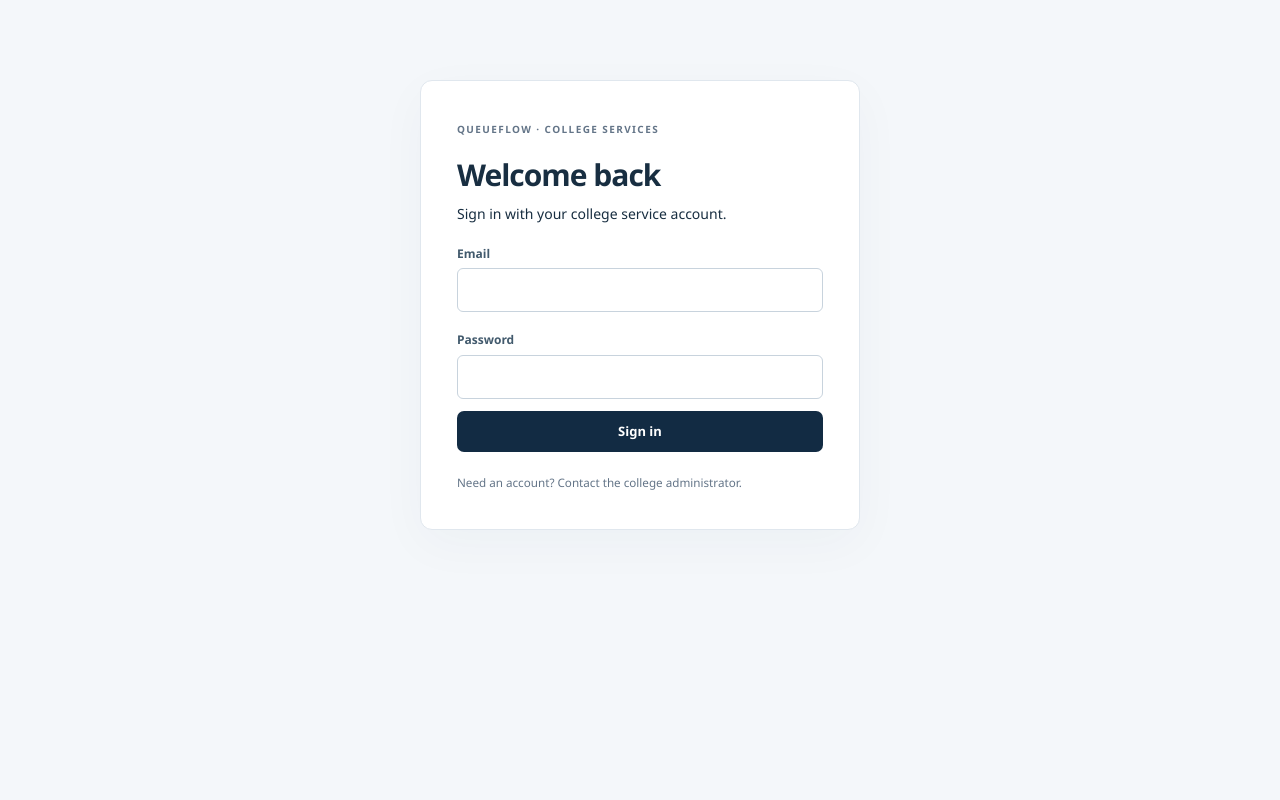
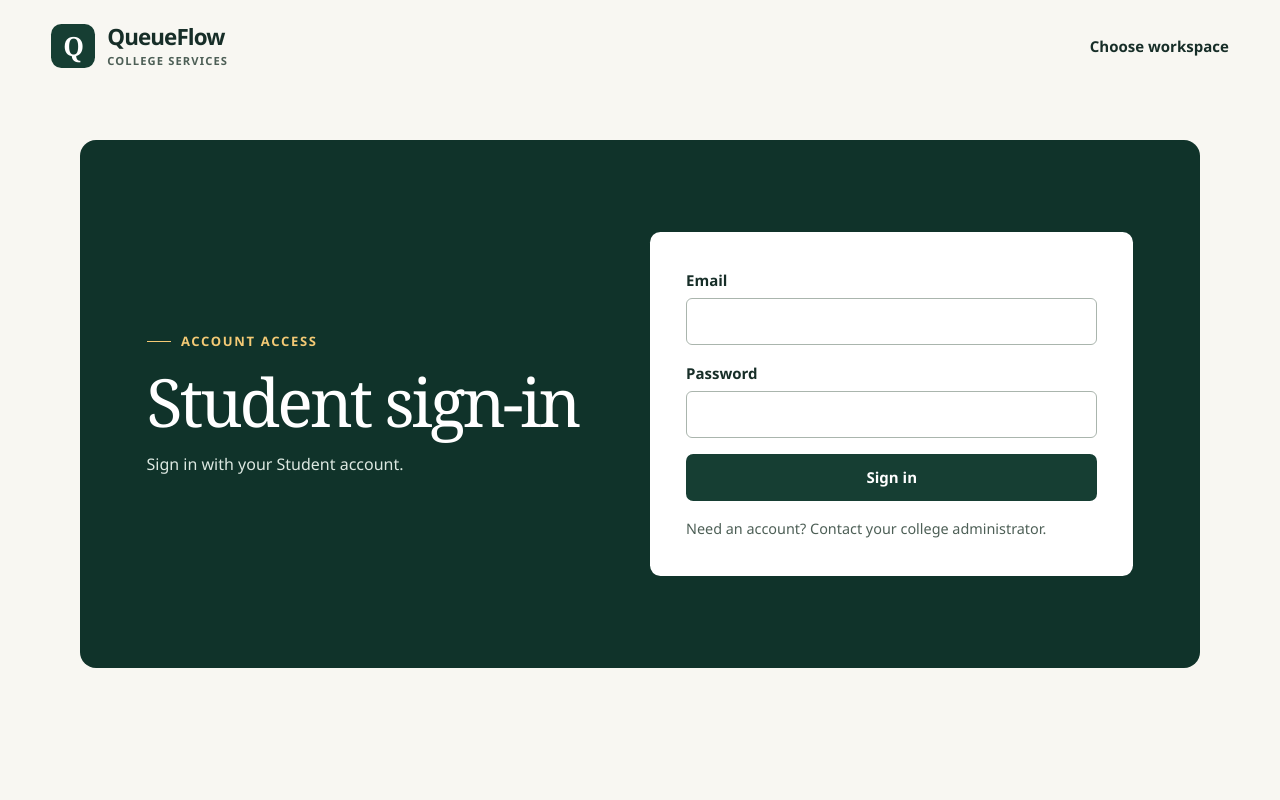
Before and after one commit to Shane-06/QueueFlow-Digital-Queue-Appointment-Management-System, a Spring Boot app: page /login?role=student in a window 1280 px wide. Run offline with Spring Boot 4, Linux system fonts and the light colour scheme; some of the project's set-up classes (security, data sources, template engines, error pages and the like) are left out, and stand-ins take their place.

Commit message:
feat: add campus landing page and role-specific sign-in

```diff
--- a/app/src/main/java/com/queueflow/controller/AuthController.java
+++ b/app/src/main/java/com/queueflow/controller/AuthController.java
@@ -1,11 +1,40 @@
 package com.queueflow.controller;
+
 import com.queueflow.security.Actor;
+import java.util.Locale;
+import java.util.Map;
 import org.springframework.stereotype.Controller;
 import org.springframework.ui.Model;
 import org.springframework.web.bind.annotation.GetMapping;
+import org.springframework.web.bind.annotation.RequestParam;
+
 @Controller
 public class AuthController {
-    private final Actor actor;public AuthController(Actor actor){this.actor=actor;}
-    @GetMapping("/login") public String login(){return "login";}
-    @GetMapping("/dashboard") public String dashboard(){return "redirect:/"+actor.current().role.toLowerCase()+"/dashboard";}
+    private static final Map<String, String> WORKSPACE_NAMES = Map.of(
+        "student", "Student", "staff", "Staff", "admin", "Admin"
+    );
+
+    private final Actor actor;
+
+    public AuthController(Actor actor) {
+        this.actor = actor;
+    }
+
+    @GetMapping("/sign-in")
+    public String chooseWorkspace() {
+        return "sign-in";
+    }
+
+    @GetMapping("/login")
+    public String login(@RequestParam(defaultValue = "") String role, Model model) {
+        String roleName = WORKSPACE_NAMES.get(role);
+        model.addAttribute("roleName", roleName);
+        model.addAttribute("workspaceRole", roleName == null ? null : role);
+        return "login";
+    }
+
+    @GetMapping("/dashboard")
+    public String dashboard() {
+        return "redirect:/" + actor.current().role.toLowerCase(Locale.ROOT) + "/dashboard";
+    }
 }
--- /dev/null
+++ b/app/src/main/resources/static/css/entry.css
@@ -0,0 +1,320 @@
+.entry-page {
+    --entry-ink: #172e28;
+    --entry-green: #163e33;
+    --entry-deep: #10332a;
+    --entry-gold: #f4ca75;
+    --entry-paper: #f8f7f2;
+    --entry-border: #dddcd2;
+    --entry-muted: #4d5f56;
+    min-height: 100vh;
+    background: var(--entry-paper);
+    color: var(--entry-ink);
+    font-size: 1rem;
+}
+
+.entry-page a:focus-visible,
+.entry-page button:focus-visible,
+.entry-page input:focus-visible {
+    outline: 3px solid #25816a;
+    outline-offset: 4px;
+}
+
+.entry-shell {
+    width: min(100% - clamp(2rem, 8vw, 8rem), 83rem);
+    margin-inline: auto;
+}
+
+.entry-header-inner,
+.entry-nav,
+.entry-footer-inner {
+    display: flex;
+    align-items: center;
+}
+
+.entry-header-inner {
+    min-height: 5.75rem;
+    justify-content: space-between;
+    gap: 1rem;
+}
+
+.entry-brand {
+    display: inline-flex;
+    align-items: center;
+    gap: .75rem;
+    color: var(--entry-ink);
+    font-size: 1.4rem;
+    line-height: 1.1;
+    font-weight: 760;
+    letter-spacing: -.04em;
+    text-decoration: none;
+}
+
+.entry-brand small {
+    display: block;
+    margin-top: .3rem;
+    color: var(--entry-muted);
+    font-size: .7rem;
+    font-weight: 700;
+    letter-spacing: .1em;
+    text-transform: uppercase;
+}
+
+.entry-mark {
+    display: grid;
+    place-items: center;
+    width: 2.75rem;
+    aspect-ratio: 1;
+    border-radius: .65rem;
+    background: var(--entry-green);
+    color: #fff;
+    font: 700 1.65rem Georgia, serif;
+}
+
+.entry-nav { gap: clamp(1rem, 3vw, 2.5rem); }
+
+.entry-nav-link {
+    color: var(--entry-ink);
+    font-size: .9375rem;
+    font-weight: 650;
+    text-decoration: none;
+}
+
+.entry-nav-link:hover { text-decoration: underline; }
+
+.entry-button {
+    display: inline-flex;
+    align-items: center;
+    justify-content: center;
+    min-height: 2.9rem;
+    padding: .65rem 1.25rem;
+    border: 1px solid transparent;
+    border-radius: .45rem;
+    background: var(--entry-green);
+    color: #fff;
+    font: 700 .9375rem/1.4 'Segoe UI', system-ui, sans-serif;
+    text-align: center;
+    text-decoration: none;
+    transition: background-color .16s ease, border-color .16s ease;
+}
+
+.entry-button:hover { background: #215742; }
+.entry-button-gold { background: var(--entry-gold); color: #222a20; }
+.entry-button-gold:hover { background: #ffe1a1; }
+
+.entry-hero {
+    display: grid;
+    grid-template-columns: 1fr 1fr;
+    overflow: hidden;
+    border-radius: 1rem;
+    background: var(--entry-deep);
+    color: #fff;
+}
+
+.entry-hero-copy {
+    align-self: center;
+    padding: clamp(2rem, 4.6vw, 4.85rem);
+}
+
+.entry-kicker {
+    display: flex;
+    align-items: center;
+    gap: .65rem;
+    margin-bottom: 1.05rem;
+    color: var(--entry-gold);
+    font-size: .8125rem;
+    font-weight: 700;
+    letter-spacing: .13em;
+    text-transform: uppercase;
+}
+
+.entry-kicker::before {
+    content: '';
+    width: 1.5rem;
+    height: 1px;
+    background: currentColor;
+}
+
+.entry-hero h1,
+.entry-auth h1,
+.entry-workspaces h2 {
+    font-family: Georgia, 'Times New Roman', serif;
+    font-weight: 400;
+    letter-spacing: -.045em;
+}
+
+.entry-hero h1 {
+    margin-bottom: 1.1rem;
+    font-size: clamp(2.65rem, 5.54vw, 5.2rem);
+    line-height: 1.02;
+}
+
+.entry-intro {
+    max-width: 27rem;
+    margin-bottom: 1.7rem;
+    color: #dce8e1;
+    font-size: clamp(1rem, 1.4vw, 1.125rem);
+    line-height: 1.65;
+}
+
+.entry-hero-image {
+    display: block;
+    width: 100%;
+    height: 100%;
+    min-height: 0;
+    object-fit: cover;
+    object-position: 53% center;
+}
+
+.entry-workspaces {
+    padding-block: clamp(2.4rem, 4vw, 3.8rem);
+    scroll-margin-top: 1rem;
+}
+
+.entry-workspaces h2 {
+    margin-bottom: 1.4rem;
+    font-size: clamp(2rem, 3.5vw, 3rem);
+    line-height: 1.1;
+}
+
+.entry-workspace-grid {
+    display: grid;
+    grid-template-columns: repeat(3, minmax(0, 1fr));
+    gap: 1rem;
+}
+
+.entry-workspace {
+    padding: clamp(1.1rem, 2.4vw, 1.8rem);
+    border: 1px solid var(--entry-border);
+    border-radius: .65rem;
+    background: #fff;
+}
+
+.entry-icon {
+    display: grid;
+    place-items: center;
+    width: 2.9rem;
+    aspect-ratio: 1;
+    flex: none;
+    border-radius: .55rem;
+    background: #e8f0e9;
+    color: var(--entry-green);
+}
+
+.entry-icon svg { width: 1.5rem; height: 1.5rem; }
+
+.entry-workspace h3 {
+    margin-block: .85rem .3rem;
+    font-size: 1.2rem;
+    line-height: 1.25;
+}
+
+.entry-workspace p {
+    margin: 0;
+    color: var(--entry-muted);
+    line-height: 1.55;
+}
+
+.entry-footer { border-top: 1px solid var(--entry-border); }
+
+.entry-footer-inner {
+    gap: .5rem 1rem;
+    flex-wrap: wrap;
+    justify-content: space-between;
+    padding-block: 1.15rem;
+    color: var(--entry-muted);
+    font-size: .875rem;
+}
+
+.entry-footer-inner strong { color: var(--entry-ink); }
+
+.entry-auth {
+    display: grid;
+    grid-template-columns: minmax(0, 1fr) minmax(0, 1.1fr);
+    align-items: center;
+    gap: clamp(2rem, 5vw, 5rem);
+    max-width: 70rem;
+    min-height: min(33rem, 100vh - 8rem);
+    margin-block: clamp(1rem, 4vw, 3rem) 3rem;
+    padding: clamp(1.5rem, 5.2vw, 4.4rem);
+    border-radius: 1rem;
+    background: var(--entry-deep);
+    color: #fff;
+}
+
+.entry-auth h1 {
+    margin-bottom: .95rem;
+    font-size: clamp(2.65rem, 5.2vw, 4.65rem);
+    line-height: 1.02;
+}
+
+.entry-auth-copy > p:last-child { margin-bottom: 0; color: #dce8e1; }
+.entry-roles { display: grid; gap: .75rem; }
+
+.entry-role {
+    display: grid;
+    grid-template-columns: auto minmax(0, 1fr) auto;
+    align-items: center;
+    gap: .95rem;
+    padding: 1rem;
+    border: 1px solid transparent;
+    border-radius: .65rem;
+    background: #fff;
+    color: var(--entry-ink);
+    line-height: 1.45;
+    text-decoration: none;
+    transition: background-color .16s ease, border-color .16s ease;
+}
+
+.entry-role:hover { border-color: var(--entry-gold); background: #fbf4e4; }
+.entry-role strong { display: block; font-size: 1.125rem; }
+.entry-role strong + span { display: block; margin-top: .12rem; color: var(--entry-muted); }
+
+.entry-role-chevron {
+    width: .55rem;
+    height: .55rem;
+    border-top: 2px solid currentColor;
+    border-right: 2px solid currentColor;
+    transform: rotate(45deg);
+    margin-right: .25rem;
+}
+
+.entry-login {
+    padding: clamp(1.15rem, 3.5vw, 2.25rem);
+    border-radius: .65rem;
+    background: #fff;
+    color: var(--entry-ink);
+}
+
+.entry-login label {
+    margin: 0 0 .35rem;
+    color: var(--entry-ink);
+    font-size: .9375rem;
+}
+
+.entry-login input {
+    min-height: 2.85rem;
+    margin-bottom: 1rem;
+    border-color: #aab5ad;
+}
+
+.entry-login button { width: 100%; }
+.entry-help { margin: 1rem 0 0; color: var(--entry-muted); font-size: .9rem; }
+.entry-alert, .entry-message { padding: .65rem .8rem; border-radius: .4rem; font-size: .9375rem; }
+.entry-alert { background: #fbe9e7; color: #8d2925; }
+.entry-message { background: #e8f0e9; color: var(--entry-green); }
+
+@media (max-width: 52rem) {
+    .entry-header-inner { min-height: 4.85rem; }
+    .entry-hero, .entry-auth { grid-template-columns: minmax(0, 1fr); }
+    .entry-hero h1 { font-size: clamp(2.65rem, 8.5vw, 4.6rem); }
+    .entry-hero-image { height: clamp(13rem, 50vw, 25rem); }
+    .entry-auth { min-height: 0; gap: 1.5rem; }
+}
+
+@media (max-width: 35rem) {
+    .entry-nav .entry-nav-link { display: none; }
+    .entry-workspace-grid { grid-template-columns: minmax(0, 1fr); }
+    .entry-hero-copy { padding: 1.6rem; }
+    .entry-role { gap: .7rem; padding: .8rem; }
+    .entry-role .entry-icon { width: 2.5rem; }
+}
--- a/app/src/main/resources/templates/login.html
+++ b/app/src/main/resources/templates/login.html
@@ -1 +1,45 @@
-<!doctype html><html lang="en" xmlns:th="http://www.thymeleaf.org"><head><meta charset="UTF-8"><meta name="viewport" content="width=device-width,initial-scale=1"><title>Sign in · QueueFlow</title><link rel="stylesheet" th:href="@{/css/app.css}"></head><body><main class="welcome"><span class="eyebrow">QUEUEFLOW · COLLEGE SERVICES</span><h1>Welcome back</h1><p>Sign in with your college service account.</p><p th:if="${param.error}" role="alert">Email or password is incorrect, or your account is inactive.</p><p th:if="${param.logout}">You have signed out.</p><p th:if="${param.disabled}" role="alert">Your account access changed. Please sign in again.</p><form th:action="@{/login}" method="post"><label for="email">Email</label><input id="email" name="username" type="email" autocomplete="username" required><label for="password">Password</label><input id="password" name="password" type="password" autocomplete="current-password" required><p><button type="submit">Sign in</button></p></form><small>Need an account? Contact the college administrator.</small></main></body></html>
+<!doctype html>
+<html lang="en" xmlns:th="http://www.thymeleaf.org">
+<head>
+    <meta charset="UTF-8">
+    <meta name="viewport" content="width=device-width, initial-scale=1">
+    <title>Sign in | QueueFlow</title>
+    <link rel="stylesheet" th:href="@{/css/app.css}">
+    <link rel="stylesheet" th:href="@{/css/entry.css}">
+</head>
+<body class="entry-page">
+<header class="entry-header">
+    <div class="entry-shell entry-header-inner">
+        <a class="entry-brand" th:href="@{/}" aria-label="QueueFlow home">
+            <span class="entry-mark" aria-hidden="true">Q</span>
+            <span>QueueFlow <small>College services</small></span>
+        </a>
+        <a class="entry-nav-link" th:href="@{/sign-in}">Choose workspace</a>
+    </div>
+</header>
+<main class="entry-shell entry-auth">
+    <section class="entry-auth-copy" aria-labelledby="sign-in-title">
+        <p class="entry-kicker">Account access</p>
+        <h1 id="sign-in-title" th:text="${roleName != null ? roleName + ' sign-in' : 'Sign in to QueueFlow'}">Sign in to QueueFlow</h1>
+        <p th:if="${roleName != null}" th:text="${'Sign in with your ' + roleName + ' account.'}"></p>
+        <p th:if="${roleName == null}">Sign in with your college service account.</p>
+    </section>
+    <div class="entry-login">
+        <p class="entry-alert" th:if="${param.workspaceMismatch != null and roleName != null}" role="alert"
+           th:text="${'This account cannot sign in to the ' + roleName + ' workspace. Use a matching account or choose another workspace.'}"></p>
+        <p class="entry-alert" th:if="${param.error}" role="alert">Email or password is incorrect, or your account is inactive.</p>
+        <p class="entry-message" th:if="${param.logout}" role="status">You have signed out.</p>
+        <p class="entry-alert" th:if="${param.disabled}" role="alert">Your account access changed. Please sign in again.</p>
+        <form th:action="@{/login}" method="post">
+            <input th:if="${workspaceRole != null}" type="hidden" name="role" th:value="${workspaceRole}">
+            <label for="email">Email</label>
+            <input id="email" name="username" type="email" autocomplete="username" required>
+            <label for="password">Password</label>
+            <input id="password" name="password" type="password" autocomplete="current-password" required>
+            <button class="entry-button" type="submit">Sign in</button>
+        </form>
+        <p class="entry-help">Need an account? Contact your college administrator.</p>
+    </div>
+</main>
+</body>
+</html>
```
Also changed, not shown: app/src/main/java/com/queueflow/security/SecurityConfig.java (+13 -3 lines), app/src/main/java/com/queueflow/security/WorkspaceLogin.java (added, +50 -0 lines), app/src/main/resources/templates/entry-icons.html (added, +22 -0 lines), app/src/main/resources/templates/home.html (+63 -2 lines), app/src/main/resources/templates/sign-in.html (added, +45 -0 lines), app/src/main/resources/static/images/campus-services.webp (added), 1 other file.
